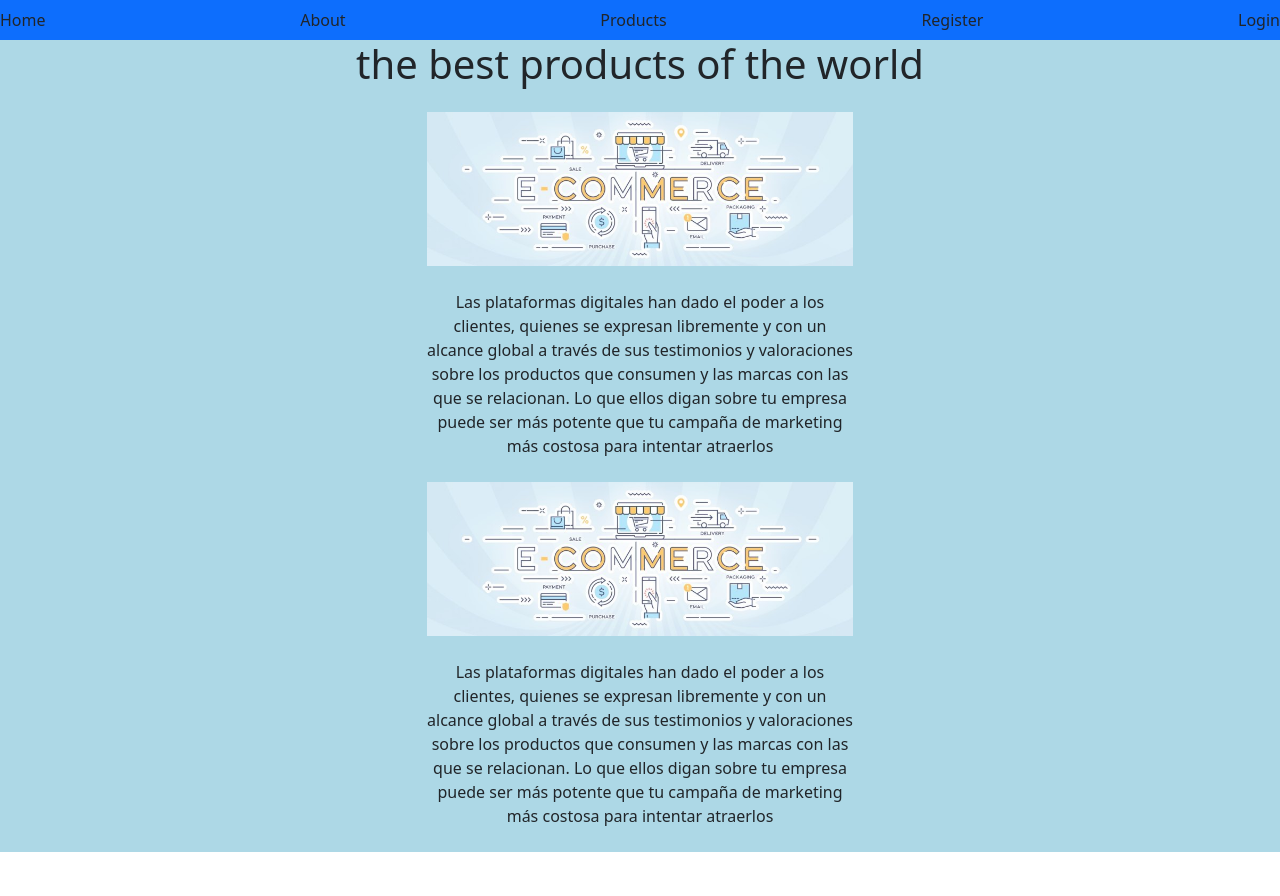
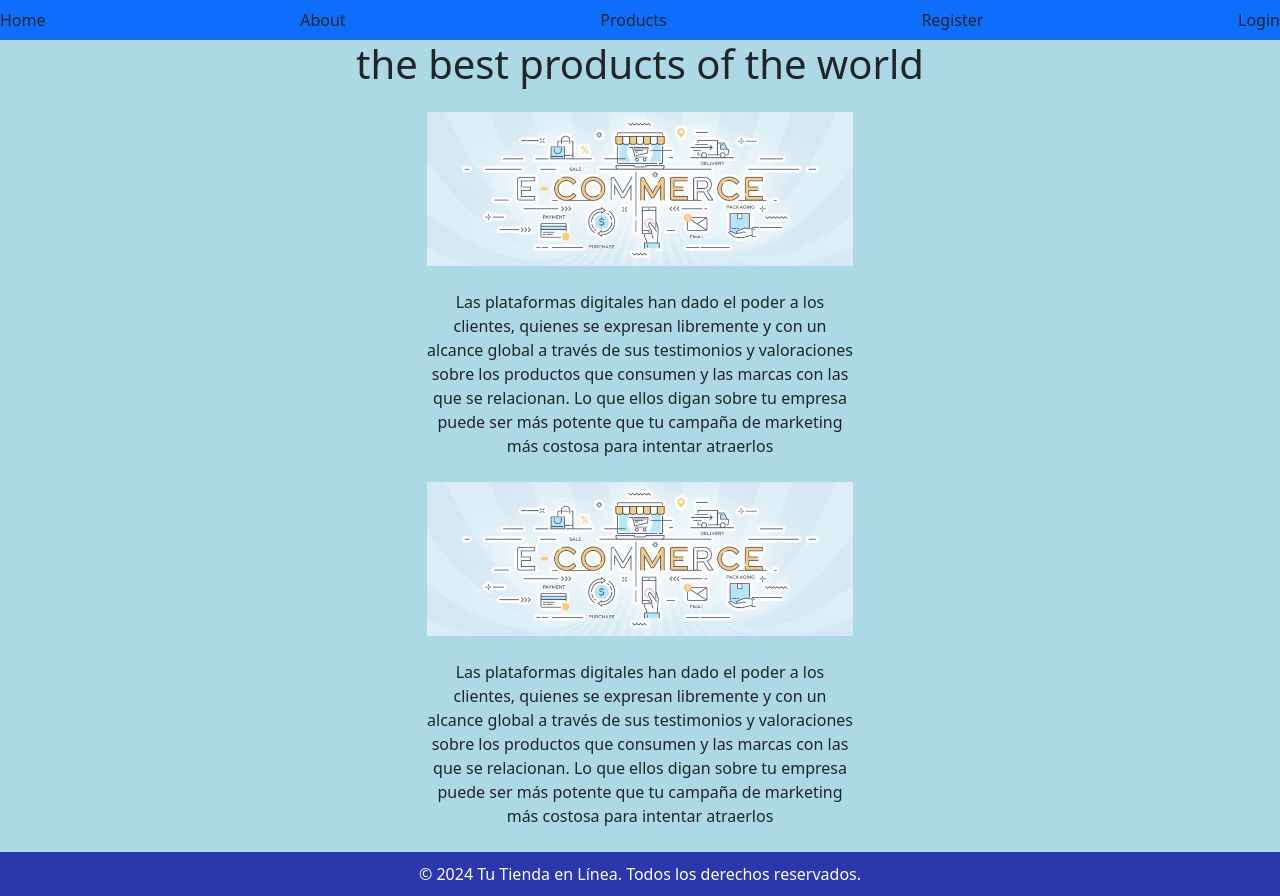
Before and after one commit to GabrielSuvia/nextjsEcommerce, a Next.js app: page /pages/home in a window 1280 px wide. Before the commit the page ends 852 px from the top, so only its background shows below. Built offline with nearby package versions, Linux system fonts and the light colour scheme.

Commit message:
adding footer

```diff
--- a/package.json
+++ b/package.json
@@ -4,7 +4,7 @@
   "private": true,
   "scripts": {
     "build": "next build",
-    "start": "next start",
+    "start": "next build && next start",
     "lint": "next lint"
   },
   "dependencies": {
--- /dev/null
+++ b/src/app/components/footer.module.css
@@ -0,0 +1,13 @@
+.footer {
+    background-color: #2a37ad;
+    color: #fff;
+    padding: 10px 0;
+    text-align: center;
+  }
+
+.pe{
+    margin-bottom: 0;
+  }
+.product{
+    margin-bottom: 420px;
+}
--- /dev/null
+++ b/src/app/components/footer.tsx
@@ -0,0 +1,13 @@
+import styles from './footer.module.css'
+export const Footer = ()=>{
+    return (
+        <footer className={styles.footer}>
+          <div className="container">
+            <p className={styles.pe}>
+              &copy; {new Date().getFullYear()} Tu Tienda en Línea. Todos los derechos reservados.
+            </p>
+          </div>
+        </footer>
+      );
+
+}
--- a/src/app/components/productMarkets.tsx
+++ b/src/app/components/productMarkets.tsx
@@ -28,7 +28,7 @@ const handleBuying = (products:ICart)=>{
 }
 
     return(
-    <div className="container" style={{display:'flex', flexWrap: 'wrap', gap:'100px', position:'relative',left:'200px',height:'auto'}}>
+    <div className="container" style={{display:'flex', flexWrap: 'wrap', gap:'80px', position:'relative',left:'200px',height:'auto'}}>
     {data.map((prod,index)=>{
         return (<div  style={{width:'350px', height:'230px', margin:'5px'}} key={index} data-testid="product-name">
          <h2>Product:<Link style={{textDecoration:'none'}} href={`/pages/products/${prod.id}`}>{prod.name}</Link></h2>
--- a/src/app/layout.tsx
+++ b/src/app/layout.tsx
@@ -3,6 +3,7 @@ import 'bootstrap/dist/css/bootstrap.min.css';
 import React from 'react';
 import { ContextUser } from '@/context/loginContext';
 import { Navbar } from './components/Navbar';
+import { Footer } from './components/footer';
 
 export default function RootLayout({ children }: { children: React.ReactNode }) {
 
@@ -12,6 +13,7 @@ export default function RootLayout({ children }: { children: React.ReactNode })
         <ContextUser>
         <Navbar/>
           {children}
+        <Footer/>
         </ContextUser>
       </body>
     </html>
--- a/src/app/pages/home/page.tsx
+++ b/src/app/pages/home/page.tsx
@@ -3,9 +3,7 @@ import img2 from "../../../assets/imagenes/img2.jpg"
 
 const Home: React.FC = ()=>{
 
-return (<>
-
-<div className="d-flex flex-column align-items-center justify-content-center" style={{background:'lightblue'}} >
+return (<div className="d-flex flex-column align-items-center justify-content-center" style={{background:'lightblue'}} >
 
 <h1 className="mb-4">the best products of the world</h1>
 <div className="col-md-4 text-center">
@@ -26,8 +24,7 @@ return (<>
        intentar atraerlos</p>
        </div>
 </div>
-
-</>)
+)
 
 
 }
--- a/src/app/pages/products/[id]/page.tsx
+++ b/src/app/pages/products/[id]/page.tsx
@@ -3,6 +3,7 @@ import { Iproduct } from "@/app/components/productMarkets";
 import { FetchToDb } from "@/app/helpers/fetchToApi";
 import { useParams } from "next/navigation";
 import {useEffect, useState } from "react";
+import styles from '../../../components/footer.module.css'
 
 const ProductDetail = ()=>{
     const [product, setproduct] = useState<Iproduct>({
@@ -32,12 +33,12 @@ useEffect(()=>{
 },[])
 console.log("pageProductId",product)
 
-    return (<>
+    return (<div className={styles.product}>
     <h1>Detail of Product: {product.name}</h1>
           <p>Price:{product.price}</p>
           <img src={product.imgUrl} alt="NH" />
           <p>Description:{product.description}</p>
-    </>)
+    </div>)
 
 }
 export default ProductDetail
--- a/src/app/pages/products/page.tsx
+++ b/src/app/pages/products/page.tsx
@@ -69,10 +69,10 @@ const handleFilter = async (category:string)=>{
     }
   }
 }
-    return (<div className="main-Conteiner" style={{background:'lightblue', minHeight: '100vh', position:'relative', margin:'0px'}}>
+    return (<div className="main-Conteiner" style={{background:'lightblue', minHeight: '100vh', position:'relative', margin:'0px', padding:'10px'}}>
 
         <h1>the best products of the markets</h1>
-        <div style={{display:'flex', justifyContent:'center', position:'relative',left:'-300px'}}>
+        <div style={{display:'flex', justifyContent:'center', position:'relative',left:'-300px',height:'100%'}}>
         <h1>Category of products</h1>
 
          <ul style={{position:'relative', right:'-50px', top:'20px'}}>
```
